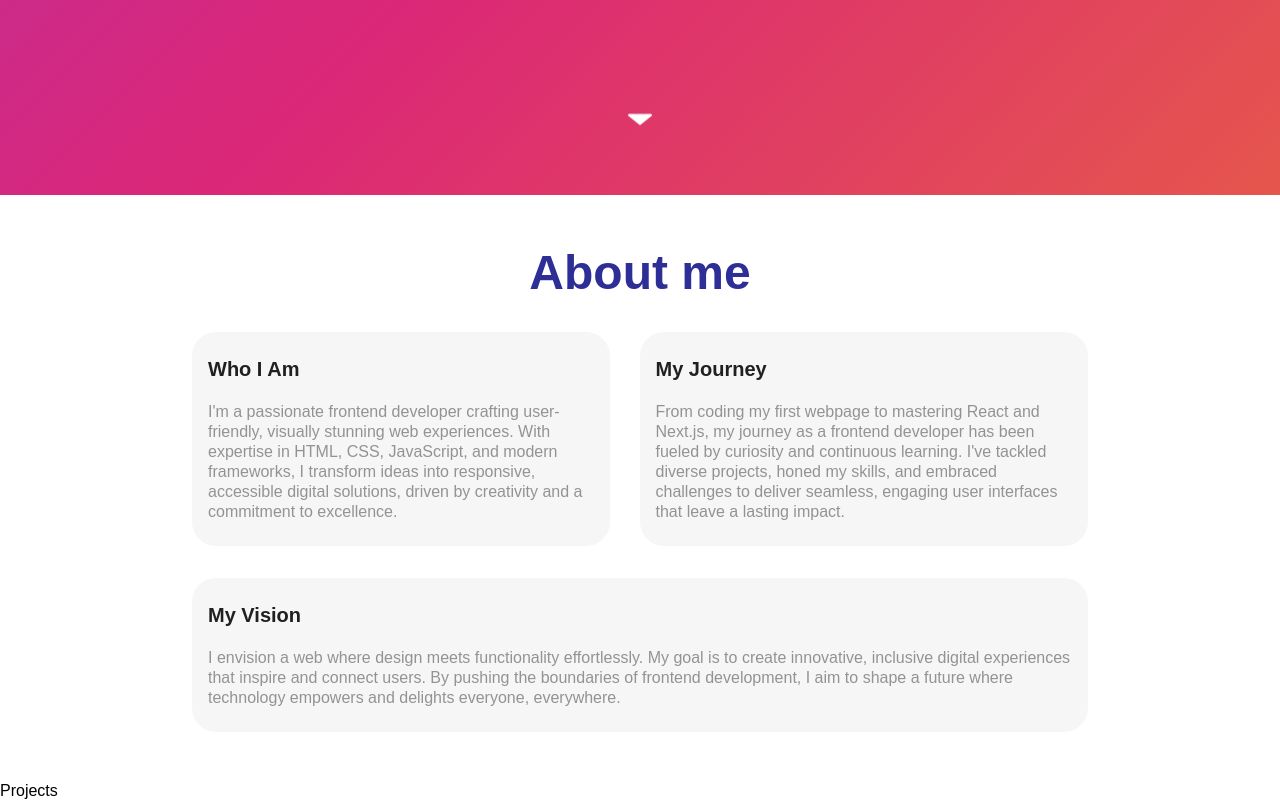
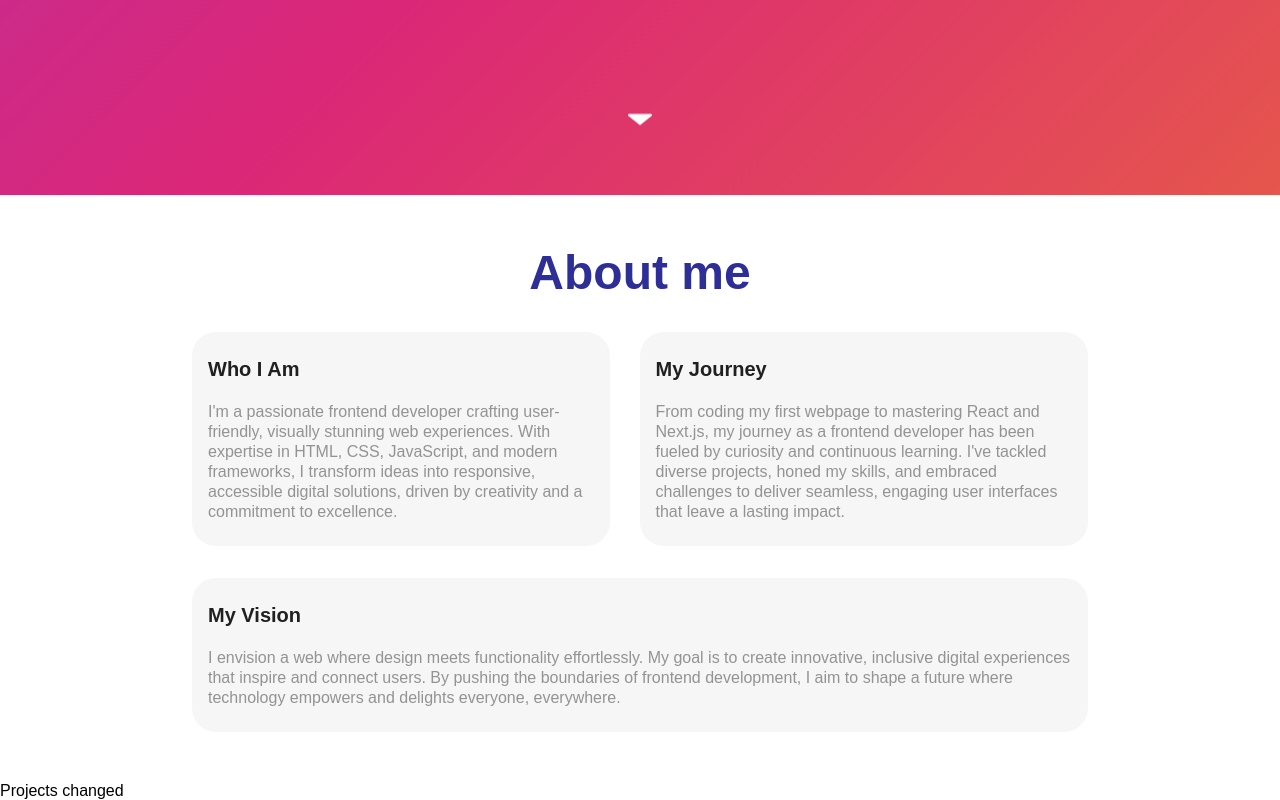
Before and after one commit to PrasannaKumar999/MyPortfolio, a React (Vite) app: page / in a window 1280 px wide. Shown: the part 645-1445 px from the top of the page. Built offline with nearby package versions, Linux system fonts and the light colour scheme.

Commit message:
check branch changes

```diff
--- a/src/components/Projects.jsx
+++ b/src/components/Projects.jsx
@@ -2,6 +2,6 @@ import React from 'react'
 
 export const Projects = () => {
   return (
-    <div>Projects</div>
+    <div>Projects changed</div>
   )
 }
```
